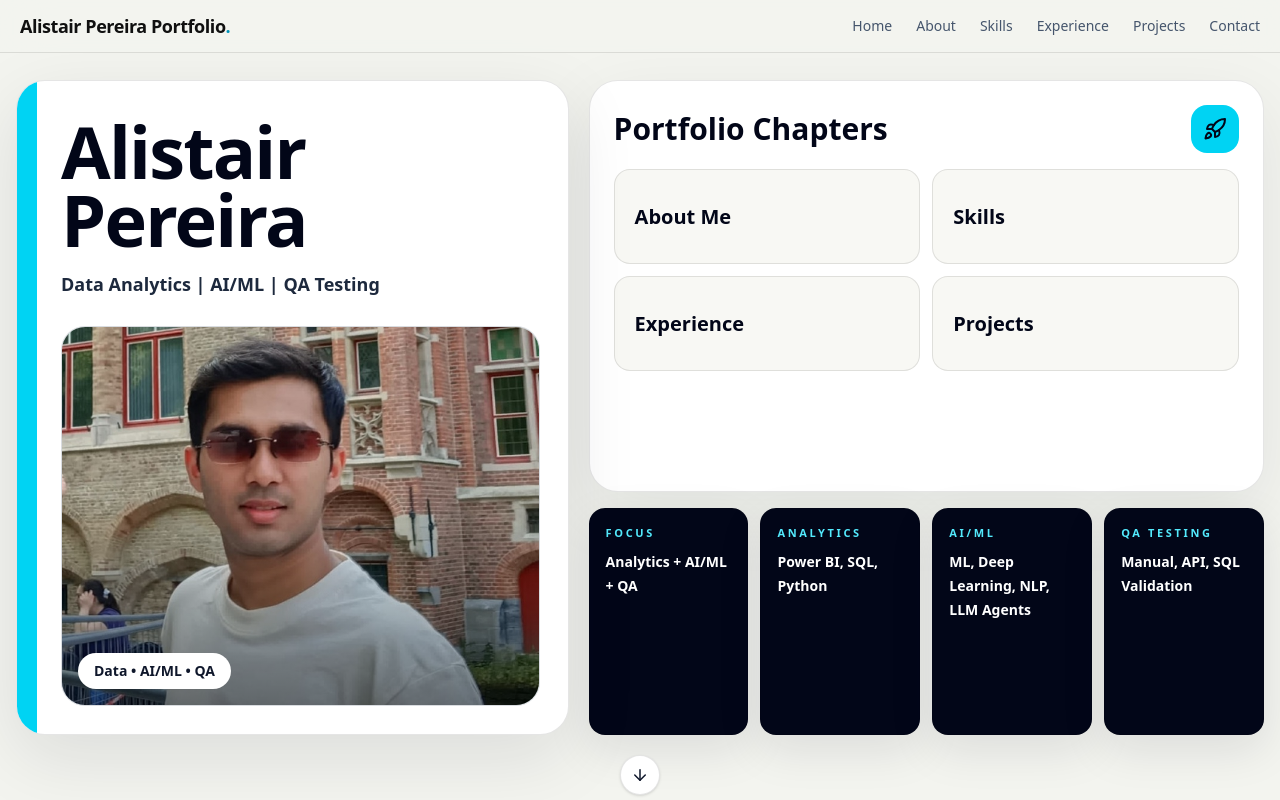
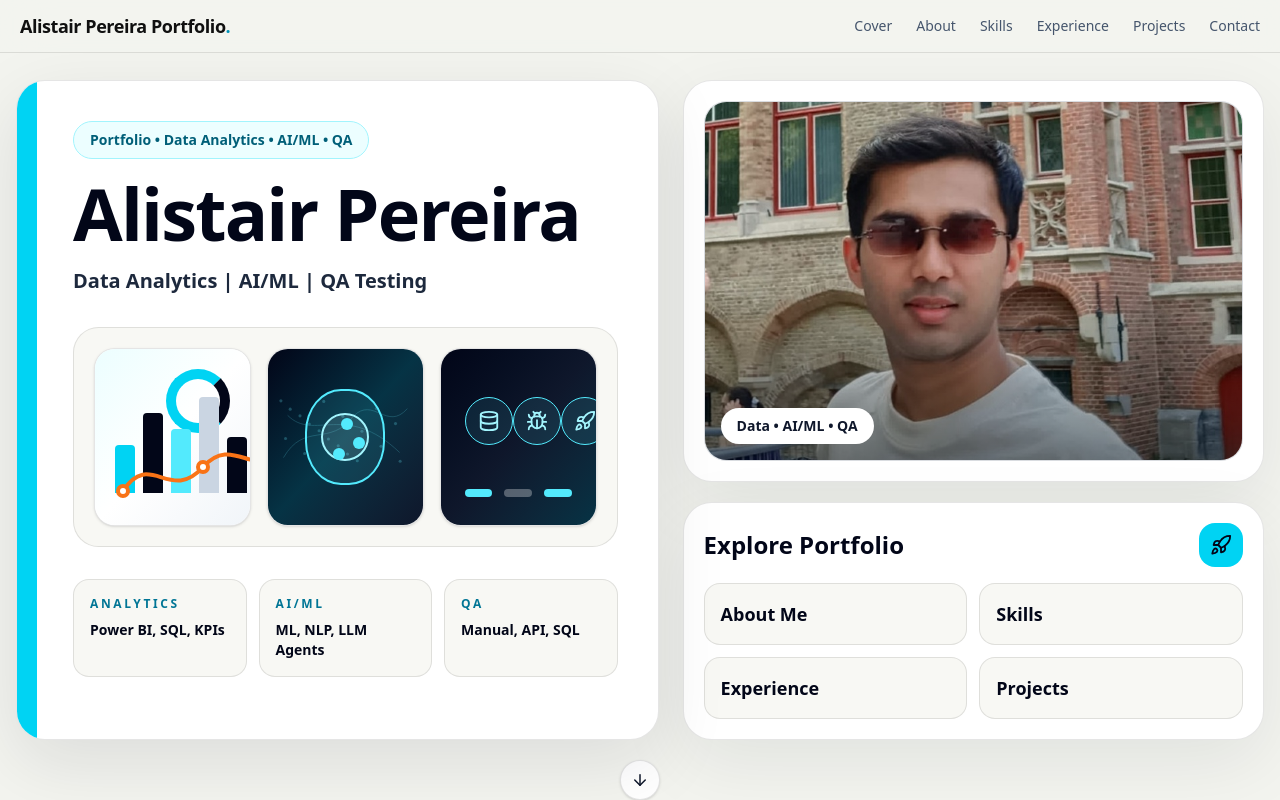
Before and after one commit to AlistairPereira/alistair-portfolio, a Next.js app: page / in a window 1280 px wide. Shown: the top 800 px of the page. Built offline with nearby package versions, Linux system fonts and the light colour scheme.

Commit message:
update profile section

```diff
--- a/app/page.tsx
+++ b/app/page.tsx
@@ -14,7 +14,6 @@ import {
 } from "lucide-react";
 import { FaGithub, FaLinkedin } from "react-icons/fa";
 import {
-  bookStats,
   chapters,
   experience,
   profile,
@@ -22,7 +21,7 @@ import {
   skills,
 } from "../data/portfolio";
 
-const navItems = ["Home", "About", "Skills", "Experience", "Projects", "Contact"];
+const navItems = ["Cover", "About", "Skills", "Experience", "Projects", "Contact"];
 
 export default function Home() {
   return (
@@ -31,71 +30,80 @@ export default function Home() {
 
       <section id="cover" className="px-4 pt-20 pb-8">
         <div className="mx-auto max-w-7xl">
-          <div className="grid gap-5 lg:grid-cols-[0.9fr_1.1fr]">
+          <div className="grid gap-6 lg:grid-cols-[1.05fr_0.95fr]">
             <motion.div
               initial={{ opacity: 0, y: 18 }}
               animate={{ opacity: 1, y: 0 }}
               transition={{ duration: 0.55 }}
-              className="relative overflow-hidden rounded-[1.8rem] border border-black/10 bg-white p-6 shadow-[0_22px_70px_rgba(15,23,42,0.10)] sm:p-7"
+              className="relative overflow-hidden rounded-[1.8rem] border border-black/10 bg-white p-8 shadow-[0_22px_70px_rgba(15,23,42,0.10)] sm:p-10"
             >
               <div className="absolute left-0 top-0 h-full w-5 bg-cyan-400" />
 
               <div className="relative z-10 pl-4">
-                <h1 className="mt-2 max-w-xl text-5xl font-black leading-[0.95] tracking-tight text-slate-950 sm:text-6xl xl:text-7xl">
+                <p className="mb-5 inline-flex rounded-full border border-cyan-200 bg-cyan-50 px-4 py-2 text-sm font-semibold text-cyan-800">
+                  Portfolio • Data Analytics • AI/ML • QA
+                </p>
+
+                <h1 className="max-w-3xl text-5xl font-black leading-[0.95] tracking-tight text-slate-950 sm:text-6xl xl:text-7xl">
                   {profile.shortName}
                 </h1>
 
-                <p className="mt-4 max-w-md text-lg font-semibold text-slate-800">
+                <p className="mt-5 max-w-2xl text-xl font-bold text-slate-800">
                   {profile.title}
                 </p>
 
-                <div className="mt-7">
-                  <div className="relative h-[330px] overflow-hidden rounded-[1.5rem] border border-black/10 bg-slate-100 sm:h-[360px] xl:h-[380px]">
-                    <img
-                      src="/profile.jpg"
-                      alt="Alistair Pereira"
-                      className="h-full w-full object-cover object-top"
-                    />
+                <HeroVisualPanel />
 
-                    <div className="absolute inset-0 bg-gradient-to-t from-black/45 via-black/0 to-transparent" />
+                <div className="mt-8 grid gap-3 sm:grid-cols-3">
+                  <div className="rounded-2xl border border-black/10 bg-[#f8f8f4] p-4">
+                    <p className="text-xs font-bold uppercase tracking-[0.22em] text-cyan-700">
+                      Analytics
+                    </p>
+                    <p className="mt-2 text-sm font-bold text-slate-950">
+                      Power BI, SQL, KPIs
+                    </p>
+                  </div>
 
-                    <div className="absolute bottom-4 left-4 rounded-full bg-white px-4 py-2 text-sm font-semibold text-slate-900">
-                      Data • AI/ML • QA
-                    </div>
+                  <div className="rounded-2xl border border-black/10 bg-[#f8f8f4] p-4">
+                    <p className="text-xs font-bold uppercase tracking-[0.22em] text-cyan-700">
+                      AI/ML
+                    </p>
+                    <p className="mt-2 text-sm font-bold text-slate-950">
+                      ML, NLP, LLM Agents
+                    </p>
+                  </div>
+
+                  <div className="rounded-2xl border border-black/10 bg-[#f8f8f4] p-4">
+                    <p className="text-xs font-bold uppercase tracking-[0.22em] text-cyan-700">
+                      QA
+                    </p>
+                    <p className="mt-2 text-sm font-bold text-slate-950">
+                      Manual, API, SQL
+                    </p>
                   </div>
                 </div>
               </div>
             </motion.div>
 
-            <div className="grid gap-4">
+            <div className="grid gap-5">
               <motion.div
                 initial={{ opacity: 0, y: 18 }}
                 animate={{ opacity: 1, y: 0 }}
                 transition={{ duration: 0.65 }}
-                className="rounded-[1.8rem] border border-black/10 bg-white p-5 shadow-[0_22px_70px_rgba(15,23,42,0.08)] sm:p-6"
+                className="overflow-hidden rounded-[1.8rem] border border-black/10 bg-white p-5 shadow-[0_22px_70px_rgba(15,23,42,0.08)]"
               >
-                <div className="mb-4 flex items-center justify-between">
-                  <h2 className="text-2xl font-black text-slate-950 sm:text-3xl">
-                    Portfolio Chapters
-                  </h2>
+                <div className="relative h-[360px] overflow-hidden rounded-[1.4rem] border border-black/10 bg-slate-100">
+                  <img
+                    src="/profile.jpg"
+                    alt="Alistair Pereira"
+                    className="h-full w-full object-cover object-top"
+                  />
 
-                  <div className="hidden h-12 w-12 items-center justify-center rounded-2xl bg-cyan-400 text-slate-950 sm:flex">
-                    <Rocket size={24} />
+                  <div className="absolute inset-0 bg-gradient-to-t from-black/45 via-black/0 to-transparent" />
+
+                  <div className="absolute bottom-4 left-4 rounded-full bg-white px-4 py-2 text-sm font-semibold text-slate-900">
+                    Data • AI/ML • QA
                   </div>
-                </div>
-
-                <div className="grid gap-3 md:grid-cols-2">
-                  {chapters.map((chapter) => (
-                    <a
-                      key={chapter.title}
-                      href={chapter.href}
-                      className="group flex min-h-[95px] items-center rounded-2xl border border-black/10 bg-[#f8f8f4] p-5 transition hover:-translate-y-1 hover:border-cyan-400 hover:bg-white"
-                    >
-                      <h3 className="text-xl font-black text-slate-950">
-                        {chapter.title}
-                      </h3>
-                    </a>
-                  ))}
                 </div>
               </motion.div>
 
@@ -103,22 +111,31 @@ export default function Home() {
                 initial={{ opacity: 0, y: 18 }}
                 animate={{ opacity: 1, y: 0 }}
                 transition={{ duration: 0.75 }}
-                className="grid gap-3 sm:grid-cols-2 lg:grid-cols-4"
+                className="rounded-[1.8rem] border border-black/10 bg-white p-5 shadow-[0_22px_70px_rgba(15,23,42,0.08)]"
               >
-                {bookStats.map((item) => (
-                  <div
-                    key={item.label}
-                    className="rounded-2xl border border-black/10 bg-slate-950 p-4 text-white shadow-[0_15px_45px_rgba(15,23,42,0.10)]"
-                  >
-                    <p className="text-[11px] font-semibold uppercase tracking-[0.24em] text-cyan-300">
-                      {item.label}
-                    </p>
+                <div className="mb-4 flex items-center justify-between">
+                  <h2 className="text-2xl font-black text-slate-950">
+                    Explore Portfolio
+                  </h2>
 
-                    <p className="mt-2 text-sm font-bold leading-6">
-                      {item.value}
-                    </p>
+                  <div className="flex h-11 w-11 items-center justify-center rounded-2xl bg-cyan-400 text-slate-950">
+                    <Rocket size={22} />
                   </div>
-                ))}
+                </div>
+
+                <div className="grid gap-3 sm:grid-cols-2">
+                  {chapters.map((chapter) => (
+                    <a
+                      key={chapter.title}
+                      href={chapter.href}
+                      className="group rounded-2xl border border-black/10 bg-[#f8f8f4] p-4 transition hover:-translate-y-1 hover:border-cyan-400 hover:bg-white"
+                    >
+                      <h3 className="text-lg font-black text-slate-950">
+                        {chapter.title}
+                      </h3>
+                    </a>
+                  ))}
+                </div>
               </motion.div>
             </div>
           </div>
@@ -325,10 +342,127 @@ export default function Home() {
       </BookSection>
 
       <footer className="border-t border-black/10 px-5 py-6 text-center text-sm text-slate-600">
-        © {new Date().getFullYear()} {profile.name}. Digital portfolio book
-        built with Next.js, Tailwind CSS, and TypeScript.
+        © {new Date().getFullYear()} {profile.name}. Digital portfolio built
+        with Next.js, Tailwind CSS, and TypeScript.
       </footer>
     </main>
+  );
+}
+
+function HeroVisualPanel() {
+  return (
+    <div className="mt-8 rounded-[1.6rem] border border-black/10 bg-[#f8f8f4] p-5">
+      <div className="grid gap-4 md:grid-cols-3">
+        <div className="overflow-hidden rounded-[1.3rem] border border-black/10 bg-white shadow-sm">
+          <div className="relative h-44 bg-gradient-to-br from-cyan-50 via-white to-slate-100 p-5">
+            <div className="absolute right-5 top-5 h-16 w-16 rounded-full border-[10px] border-cyan-400 border-r-slate-950" />
+
+            <div className="absolute bottom-8 left-5 flex items-end gap-2">
+              <span className="h-12 w-5 rounded-t bg-cyan-400" />
+              <span className="h-20 w-5 rounded-t bg-slate-950" />
+              <span className="h-16 w-5 rounded-t bg-cyan-300" />
+              <span className="h-24 w-5 rounded-t bg-slate-300" />
+              <span className="h-14 w-5 rounded-t bg-slate-950" />
+            </div>
+
+            <svg className="absolute inset-x-5 bottom-4 h-20" viewBox="0 0 240 80">
+              <path
+                d="M8 62 C35 20, 55 75, 88 38 C116 7, 136 45, 162 28 C190 10, 205 58, 232 24"
+                fill="none"
+                stroke="#f97316"
+                strokeWidth="4"
+                strokeLinecap="round"
+              />
+              {[8, 88, 162, 232].map((x, index) => (
+                <circle
+                  key={index}
+                  cx={x}
+                  cy={index === 0 ? 62 : index === 1 ? 38 : index === 2 ? 28 : 24}
+                  r="5"
+                  fill="#ffffff"
+                  stroke="#f97316"
+                  strokeWidth="4"
+                />
+              ))}
+            </svg>
+          </div>
+        </div>
+
+        <div className="overflow-hidden rounded-[1.3rem] border border-black/10 bg-white shadow-sm">
+          <div className="relative h-44 bg-gradient-to-br from-slate-950 via-cyan-950 to-slate-900 p-5">
+            <div className="absolute inset-0 opacity-25">
+              <svg className="h-full w-full" viewBox="0 0 300 180">
+                {Array.from({ length: 18 }).map((_, index) => {
+                  const x = 25 + ((index * 37) % 250);
+                  const y = 20 + ((index * 29) % 130);
+                  return (
+                    <circle
+                      key={index}
+                      cx={x}
+                      cy={y}
+                      r="3"
+                      fill="#67e8f9"
+                    />
+                  );
+                })}
+                <path
+                  d="M30 130 C70 60, 120 110, 165 50 C205 10, 230 80, 270 35"
+                  fill="none"
+                  stroke="#67e8f9"
+                  strokeWidth="1.5"
+                />
+                <path
+                  d="M38 48 C90 100, 150 20, 255 120"
+                  fill="none"
+                  stroke="#67e8f9"
+                  strokeWidth="1.5"
+                />
+              </svg>
+            </div>
+
+            <div className="absolute left-1/2 top-1/2 h-24 w-20 -translate-x-1/2 -translate-y-1/2 rounded-[45%] border-2 border-cyan-300 bg-cyan-300/10" />
+            <div className="absolute left-1/2 top-1/2 h-12 w-12 -translate-x-1/2 -translate-y-1/2 rounded-full border-2 border-cyan-200 bg-white/10" />
+            <div className="absolute left-[47%] top-[39%] h-3 w-3 rounded-full bg-cyan-300" />
+            <div className="absolute left-[55%] top-[50%] h-3 w-3 rounded-full bg-cyan-300" />
+            <div className="absolute left-[42%] top-[56%] h-3 w-3 rounded-full bg-cyan-300" />
+          </div>
+        </div>
+
+        <div className="overflow-hidden rounded-[1.3rem] border border-black/10 bg-white shadow-sm">
+          <div className="relative h-44 bg-gradient-to-br from-slate-950 via-slate-900 to-cyan-950 p-5">
+            <div className="absolute inset-x-6 top-12 flex items-center justify-between">
+              <div className="flex flex-col items-center">
+                <div className="flex h-12 w-12 items-center justify-center rounded-full border border-cyan-300 bg-cyan-300/10 text-cyan-200">
+                  <Database size={22} />
+                </div>
+              </div>
+
+              <div className="h-[2px] flex-1 bg-cyan-300/50" />
+
+              <div className="flex flex-col items-center">
+                <div className="flex h-12 w-12 items-center justify-center rounded-full border border-cyan-300 bg-cyan-300/10 text-cyan-200">
+                  <Bug size={22} />
+                </div>
+              </div>
+
+              <div className="h-[2px] flex-1 bg-cyan-300/50" />
+
+              <div className="flex flex-col items-center">
+                <div className="flex h-12 w-12 items-center justify-center rounded-full border border-cyan-300 bg-cyan-300/10 text-cyan-200">
+                  <Rocket size={22} />
+                </div>
+              </div>
+            </div>
+
+            <div className="absolute bottom-7 left-6 right-6 grid grid-cols-3 gap-3">
+              <div className="h-2 rounded-full bg-cyan-300" />
+              <div className="h-2 rounded-full bg-white/30" />
+              <div className="h-2 rounded-full bg-cyan-300" />
+            </div>
+          </div>
+        </div>
+      </div>
+    </div>
   );
 }
 
```
